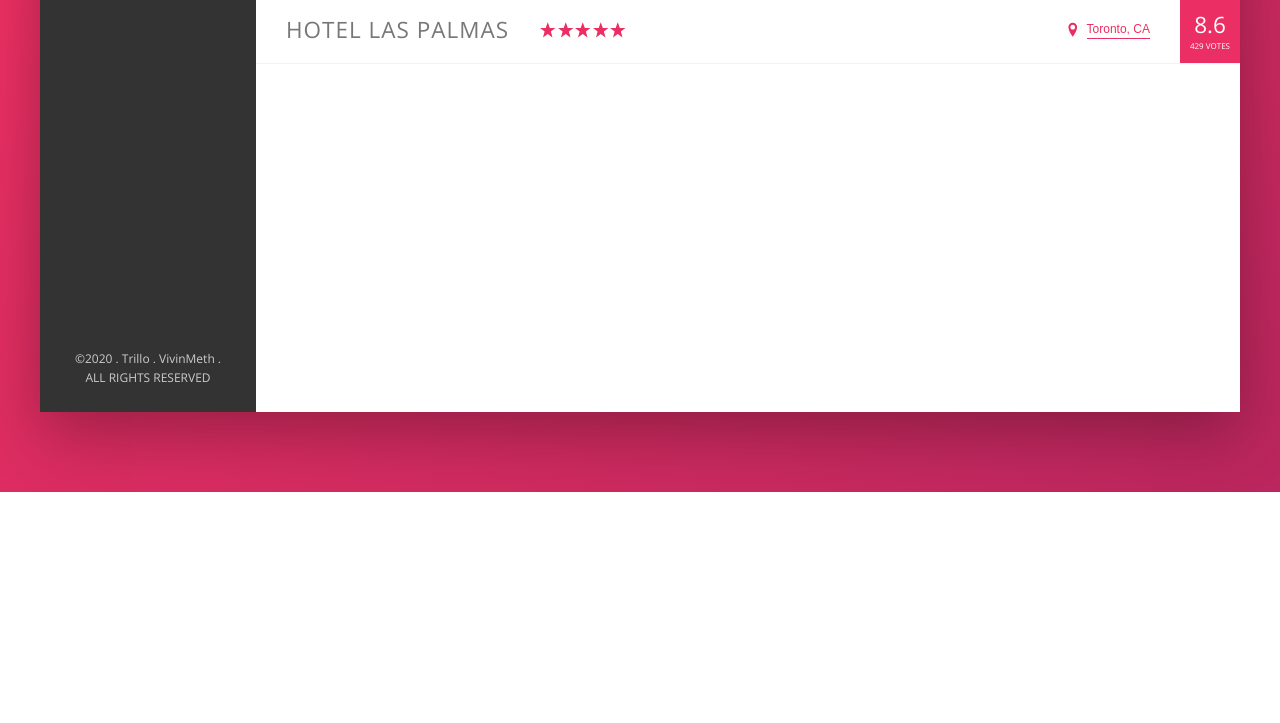
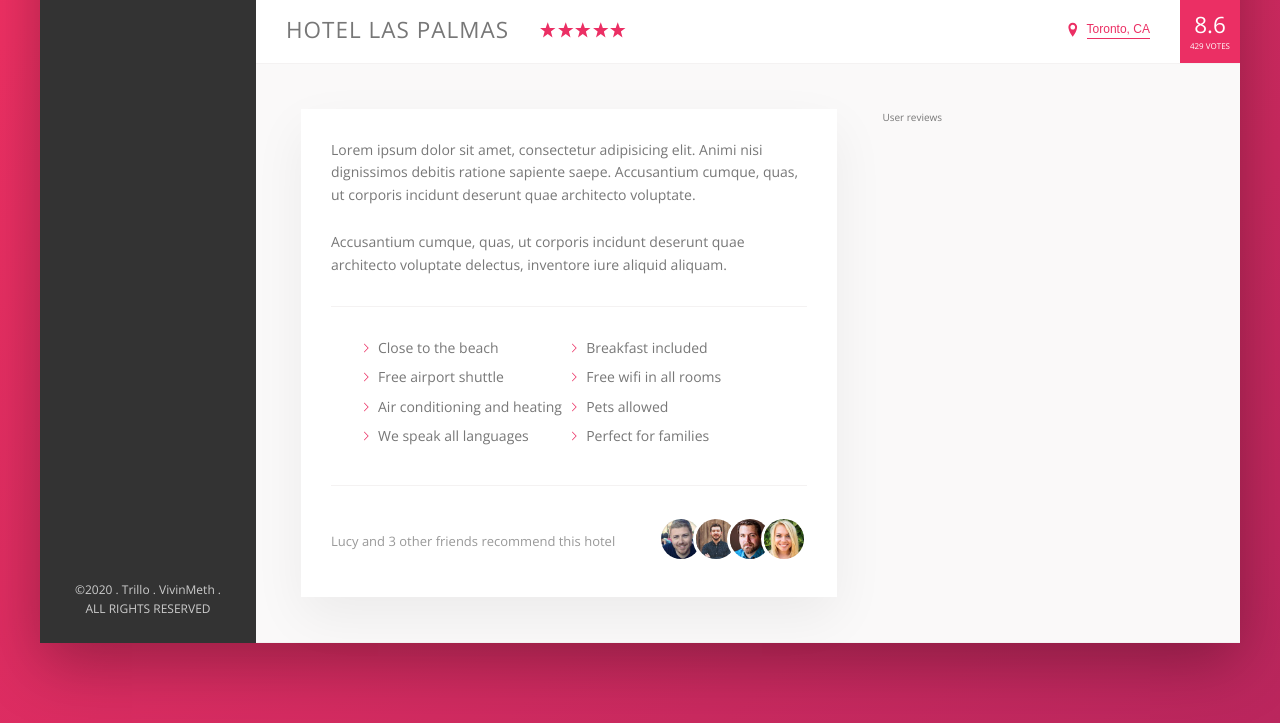
Before and after one commit to vivinmeth/trillo, a website: page index.html in a window 1280 px wide. Shown: the part 538-1261 px from the top of the page. Before the commit the page ends 1030 px from the top, so only its background shows below. Drawn offline with nearby package versions, Linux system fonts and the light colour scheme.

Commit message:
hotel description done

```diff
--- a/index.html
+++ b/index.html
@@ -125,6 +125,38 @@
                         <div class="overview__rating-count">429 votes</div>
                     </div>
                 </div>
+                <div class="detail">
+                    <div class="description">
+                        <p class="paragraph">
+                            Lorem ipsum dolor sit amet, consectetur adipisicing elit. Animi nisi dignissimos debitis ratione sapiente saepe. Accusantium cumque, quas, ut corporis incidunt deserunt quae architecto voluptate.
+                        </p>
+                        <p class="paragraph">
+                            Accusantium cumque, quas, ut corporis incidunt deserunt quae architecto voluptate delectus, inventore iure aliquid aliquam.
+                        </p>
+                        <ul class="list">
+                            <li class="list__item">Close to the beach</li>
+                            <li class="list__item">Breakfast included</li>
+                            <li class="list__item">Free airport shuttle</li>
+                            <li class="list__item">Free wifi in all rooms</li>
+                            <li class="list__item">Air conditioning and heating</li>
+                            <li class="list__item">Pets allowed</li>
+                            <li class="list__item">We speak all languages</li>
+                            <li class="list__item">Perfect for families</li>
+                        </ul>
+                        <div class="recommend">
+                            <p class="recommend__count">
+                                Lucy and 3 other friends recommend this hotel
+                            </p>
+                            <div class="recommend__friends">
+                                <img src="img/user-3.jpg" alt="Friend 1" class="recommend__photo">
+                                <img src="img/user-4.jpg" alt="Friend 2" class="recommend__photo">
+                                <img src="img/user-5.jpg" alt="Friend 3" class="recommend__photo">
+                                <img src="img/user-6.jpg" alt="Friend 4" class="recommend__photo">
+                            </div>
+                        </div>
+                    </div>
+                    <div class="user-reviews">User reviews</div>
+                </div>
             </main>
         </div>
     </div>
--- a/sass/_base.scss
+++ b/sass/_base.scss
@@ -32,6 +32,9 @@ Grey dark 3: #999
 
 
   --shadow-dark: 0 2rem 6rem rgba(0,0,0,.3);
+  --shadow-light: 0 2rem 5rem rgba(0,0,0,.06);
+
+  --line: 1px solid var(--color-grey-light-2);
 }
 
 *{
--- a/sass/_components.scss
+++ b/sass/_components.scss
@@ -198,7 +198,7 @@
 
 .overview{
   display: flex;
-  border-bottom: 1px solid var(--color-grey-light-2);
+  border-bottom: var(--line);
   align-items: center;
 
 
@@ -295,3 +295,72 @@
     box-shadow: none;
   }
 }
+
+.paragraph:not(:last-of-type){
+  margin-bottom: 2.5rem;
+}
+
+.list{
+  margin: 3rem 0;
+  list-style: none;
+  padding: 3rem;
+  border-top: var(--line);
+  border-bottom: var(--line);
+
+  display: flex;
+  flex-wrap: wrap;
+
+  &__item{
+    flex: 0 0 50%;
+    margin-bottom: .7rem;
+
+    &::before{
+      content: "";
+
+      display: inline-block;
+      height: 1rem;
+      width: 1rem;
+      margin-right: .7rem;
+
+      //background-image: url("../img/chevron-thin-right.svg");
+      //background-size: cover;
+
+
+      background-color: var(--color-primary);
+      -webkit-mask-image: url("../img/chevron-thin-right.svg");
+      mask-image: url("../img/chevron-thin-right.svg");
+      -webkit-mask-size: cover;
+      mask-size: cover;
+    }
+  }
+}
+
+.recommend{
+
+  font-size: 1.3rem;
+  color: var(--color-grey-dark-3);
+
+  display: flex;
+  align-items: center;
+
+
+  &__count{
+    margin-right: auto;
+  }
+
+  &__friends{
+
+  }
+  &__photo{
+    height: 4rem;
+    width: 4rem;
+    border-radius: 50%;
+    border: 3px solid #fff;
+    box-sizing: content-box;
+
+    &:not(:last-of-type){
+      margin-right: -1.5rem;
+    }
+  }
+
+}
--- a/sass/_layout.scss
+++ b/sass/_layout.scss
@@ -13,7 +13,7 @@
 .header{
   height: 7rem;
   background-color: #fff;
-  border-bottom: 1px solid var(--color-grey-light-2);
+  border-bottom: var(--line);
   font-size: 1.4rem;
   display: flex;
 
@@ -35,7 +35,27 @@
 
 .hotel-view{
   background-color: #fff;
-  height: 80rem;
+
 
   flex: 1;
 }
+
+.detail{
+  display: flex;
+  padding: 4.5rem;
+  background-color: var(--color-grey-light-1);
+  border-bottom: var(--line);
+}
+
+.description{
+  font-size: 1.4rem;
+  background-color: #fff;
+  box-shadow: var(--shadow-light);
+  padding: 3rem;
+  flex: 0 0 60%;
+  margin-right:4.5rem;
+}
+
+.user-reviews{
+  flex: 1;
+}
```
Also changed, not shown: css/style.css.
